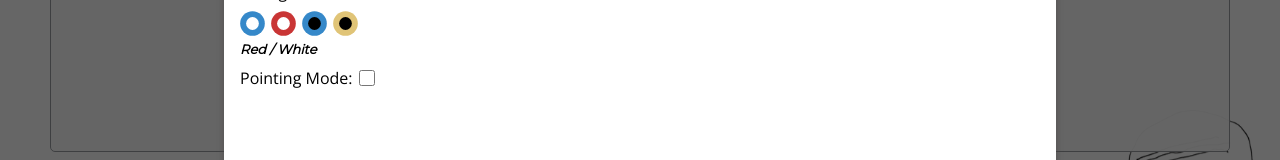
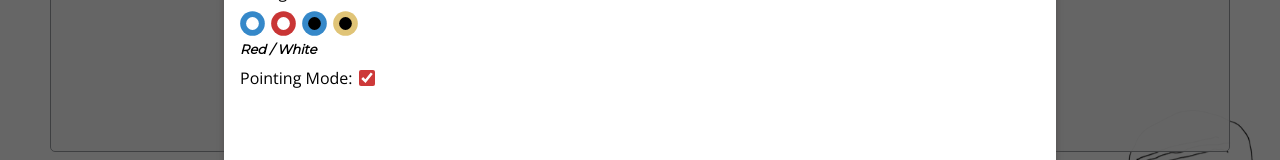
Before and after one commit to tcheric/KanbanBoard, a React (Create React App) app: page / in a window 1280 px wide. Both pictures are taken after a click on the button 797 px from the left and 62 px from the top of the page. Shown: the part 330-490 px from the top of the page. Built offline with nearby package versions, Linux system fonts and the light colour scheme.

Commit message:
pointing mode implemented

```diff
--- a/src/App.js
+++ b/src/App.js
@@ -2,7 +2,6 @@ import { useState, useEffect } from 'react'
 import Board from './components/Board'
 import Header from './components/Header'
 import AddTask from './components/AddTask'
-// import { createRef } from "react/cjs/react.development"
 
 const App = () => {
   const [showAddTask, setShowAddTask] = useState(false)
@@ -18,6 +17,16 @@ const App = () => {
     }
   })
 
+  const [pointing, setPointing] = useState(() => {
+    const pointingFromLS = JSON.parse(localStorage.getItem("pointing"))
+    if (pointingFromLS === "" || pointingFromLS === null) {
+      localStorage.setItem("pointing", "true")
+      return true
+    } else {
+      return pointingFromLS
+    }
+  })
+
   const [theme, setTheme] = useState(() => {
     return localStorage.getItem("theme")
   })
@@ -29,8 +38,10 @@ const App = () => {
     } else {
       changeTheme(themeFromLS)
     }
+  // eslint-disable-next-line react-hooks/exhaustive-deps
   }, [])
 
+  // Matches boards height
   useEffect(() => {
     const resizeObserver = new ResizeObserver(entries => {
       let currMaxHeight = 0
@@ -40,7 +51,6 @@ const App = () => {
         }
       }
       setBoardHeight(currMaxHeight)
-      console.log("set!")
     })
     const boardElemList = document.querySelectorAll(".board")
     resizeObserver.observe(boardElemList[0])
@@ -55,22 +65,46 @@ const App = () => {
   }
 
   const changeTheme = newTheme => {
+    // Change elements color
     if (newTheme === "null") {
       localStorage.setItem("theme", "Red / White")
       changeTheme("Red / White")
       return
     }
-
     document.documentElement.setAttribute("data-theme", newTheme)
     setTheme(newTheme)
     localStorage.setItem("theme", newTheme)
+
+    // Change background color and background image
+    document.body.classList.remove("light-mode-body-point");
+    document.body.classList.remove("light-mode-body");
+    document.body.classList.remove("dark-mode-body-point");
+    document.body.classList.remove("dark-mode-body");
     if (newTheme === "Black / Sand" || newTheme === "Black / Blue" ) {
-      document.body.classList.remove("light-mode-body");
       document.body.classList.add("dark-mode-body");
+      if (pointing) {
+        document.body.classList.add("dark-mode-body-point");
+      }
     } else if (newTheme === "Blue / White" || newTheme === "Red / White" ) {
-      document.body.classList.remove("dark-mode-body");
       document.body.classList.add("light-mode-body");
+      if (pointing) {
+        document.body.classList.add("light-mode-body-point");
+      }
     }
+  }
+
+  // Toggle pointing useState and apply css. LocalStorage value changed in ModalContent.js
+  const togglePointing = () => {
+    setPointing(!pointing)
+    let cssClass
+    if (theme === "Black / Sand" || theme === "Black / Blue" ) {
+      cssClass = "dark-mode-body-point"
+    } else {
+      cssClass = "light-mode-body-point"
+    }
+    pointing
+      ? document.body.classList.remove(cssClass)
+      : document.body.classList.add(cssClass)
   }
 
   const toggleAddTask = () => {
@@ -146,6 +180,8 @@ const App = () => {
           toggleAddTask={toggleAddTask}
           showAdd={showAddTask}
           changeTheme={changeTheme}
+          togglePointing={togglePointing}
+          pointing={pointing}
         />
         {showAddTask && <AddTask onAdd={addTask} tasks={tasks} darkMode={theme}/>}
       </div>
--- a/src/components/Header.js
+++ b/src/components/Header.js
@@ -4,7 +4,7 @@ import { FaPlus, FaCog, FaMinus } from "react-icons/fa";
 import SettingsModal from "./SettingsModal"
 import { useState } from "react"
 
-const Header = ({ title, toggleAddTask, showAdd, theme, changeTheme }) => {
+const Header = ({ title, toggleAddTask, showAdd, changeTheme, togglePointing, pointing }) => {
   const [showModal, setShowModal] = useState(false)
 
   const toggleModal = () => {
@@ -33,7 +33,13 @@ const Header = ({ title, toggleAddTask, showAdd, theme, changeTheme }) => {
           }}
         />
       </div>
-      <SettingsModal open={showModal} onClose={toggleModal} changeTheme={changeTheme}/>
+      <SettingsModal
+        open={showModal}
+        onClose={toggleModal}
+        changeTheme={changeTheme}
+        togglePointing={togglePointing}
+        pointing={pointing}
+      />
     </header>
   )
 }
--- a/src/components/ModalContent.js
+++ b/src/components/ModalContent.js
@@ -5,16 +5,21 @@ import { ReactComponent as BlackBlue } from '../blackblue.svg'
 import { ReactComponent as BlackSand } from '../blacksand.svg'
 import { useState } from "react"
 
-const ModalContent = ({ content, changeTheme }) => {
+const ModalContent = ({ content, changeTheme, togglePointing, pointing }) => {
   const[appliedTheme, setAppliedTheme] = useState(() => {
     return localStorage.getItem("theme")
   })
   const[hoveredTheme, setHoveredTheme] = useState("")
 
-  const testChangeTheme = (param) => {
-    console.log(param)
-    changeTheme(param)
-    setAppliedTheme(param)
+  const testChangeTheme = (newTheme) => {
+    console.log(newTheme)
+    changeTheme(newTheme)
+    setAppliedTheme(newTheme)
+  }
+
+  const handleCheckbox = () => {
+    localStorage.setItem("pointing", !pointing)
+    togglePointing()
   }
 
   if (content === "Themes") {
@@ -51,9 +56,9 @@ const ModalContent = ({ content, changeTheme }) => {
         <p id="check">Pointing Mode:</p>
         <input
           type='checkbox'
-          // checked={reminder}
-          // value={reminder}
-          // onChange={(e) => setReminder(e.currentTarget.checked)}
+          checked={pointing}
+          value={pointing}
+          onChange={(e) => handleCheckbox()}
         />
       </div>
     )
--- a/src/components/SettingsModal.js
+++ b/src/components/SettingsModal.js
@@ -4,7 +4,7 @@ import { FaTimes } from "react-icons/fa";
 import { useState } from "react"
 import ModalContent from "./ModalContent"
 
-const SettingsModal = ({ open, onClose, changeTheme }) => {
+const SettingsModal = ({ open, onClose, changeTheme, togglePointing, pointing }) => {
   const [currContent, setCurrContent] = useState("Themes")
 
   if (!open) return null
@@ -39,7 +39,12 @@ const SettingsModal = ({ open, onClose, changeTheme }) => {
               onClick={() => setCurrContent("About")}
             />
           </div>
-          <ModalContent content={currContent} changeTheme={changeTheme}/>
+          <ModalContent
+            content={currContent}
+            changeTheme={changeTheme}
+            togglePointing={togglePointing}
+            pointing={pointing}
+          />
         </div>
       </div>
     </>
--- a/src/index.css
+++ b/src/index.css
@@ -64,8 +64,8 @@ html[data-theme="Red / White"] {
   --task-time-text: black;
   --task-edit-bg: rgb(249, 249, 249);
   --task-edit-border: 1px dashed rgb(225, 225, 225);
-  --task-reminder: 5px solid red;
-  --button-toggle-bg: rgb(182, 84, 84);
+  --task-reminder: 5px solid rgb(228, 34, 34);
+  --button-toggle-bg: rgb(202, 58, 58);
   --button-toggle-filter: brightness(92%);
   --submit-input-bg: rgb(31, 31, 31);
   --submit-input-color: white;
@@ -109,15 +109,15 @@ html[data-theme="Black / Blue"] {
   --text: white;
   --title-color: whitesmoke;
   --board-border: 1px solid rgb(55, 61, 75);
-  --board-bg-color: rgba(21, 24, 32, 0.97);
+  --board-bg-color: rgba(14, 16, 23, 0.97);
   --board-text: rgb(230, 230, 230);
   --task-bg-color: #202020;
   --task-border: 1px solid #181818;
   --task-time-text: antiquewhite;
   --task-edit-bg: rgb(20, 20, 20);
   --task-edit-border: 1px dashed rgb(50, 50, 50);
-  --task-reminder: 5px solid rgb(58, 123, 167);
-  --button-toggle-bg: rgb(73, 134, 175);
+  --task-reminder: 5px solid rgb(43, 108, 151);
+  --button-toggle-bg: rgb(55, 108, 144);
   --button-toggle-filter: brightness(1.5);
   --submit-input-bg: #4986af;
   --submit-input-color: black;
@@ -144,11 +144,17 @@ body {
 
 .dark-mode-body {
   background-color: black;
+}
+
+.dark-mode-body-point {
   background-image: url("./pointing_meme_flat3.png");
 }
 
 .light-mode-body {
   background-color: white;
+}
+
+.light-mode-body-point {
   background-image: url("./pointing_meme_flat2.png");
 }
 
```
